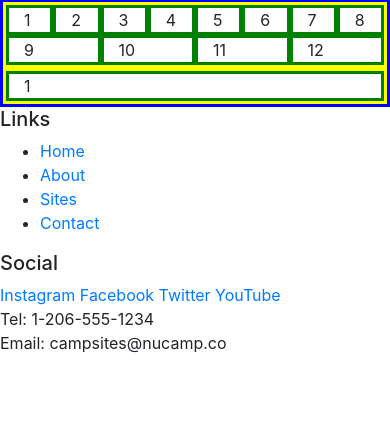
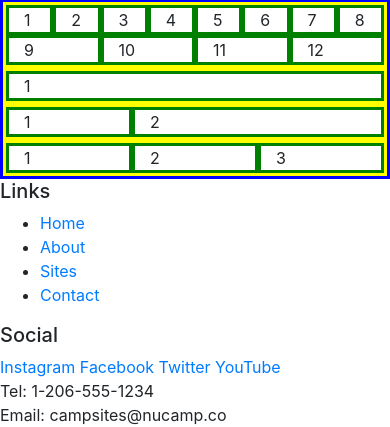
Before and after one commit to dianaramirez16/Nucamp-Bootstrap, a website: page index.html in a window 390 px wide. Shown: the part 639-1066 px from the top of the page. Before the commit the page ends 994 px from the top, so only its background shows below. Drawn offline with nearby package versions, Linux system fonts and the light colour scheme.

Commit message:
added responsive columns example

```diff
--- a/index.html
+++ b/index.html
@@ -52,7 +52,6 @@
     <h1>~Grid Example~</h1>
     <div class="container">
         <div class="row">
-
             <div class="col">1</div>
             <div class="col">2</div>
             <div class="col">3</div>
@@ -67,9 +66,18 @@
             <div class="col">12</div>
         </div>
         <div class="row">
-
             <div class="col">1</div>
         </div>
+        <div class="row">
+            <div class="col-4">1</div>
+            <div class="col">2</div>
+        </div>
+        <div class="row">
+            <div class="col">1</div>
+            <div class="col col-md-6 col-lg-8">2</div>
+            <div class="col">3</div>
+        </div>
+
     </div>
 
     <footer>
```
